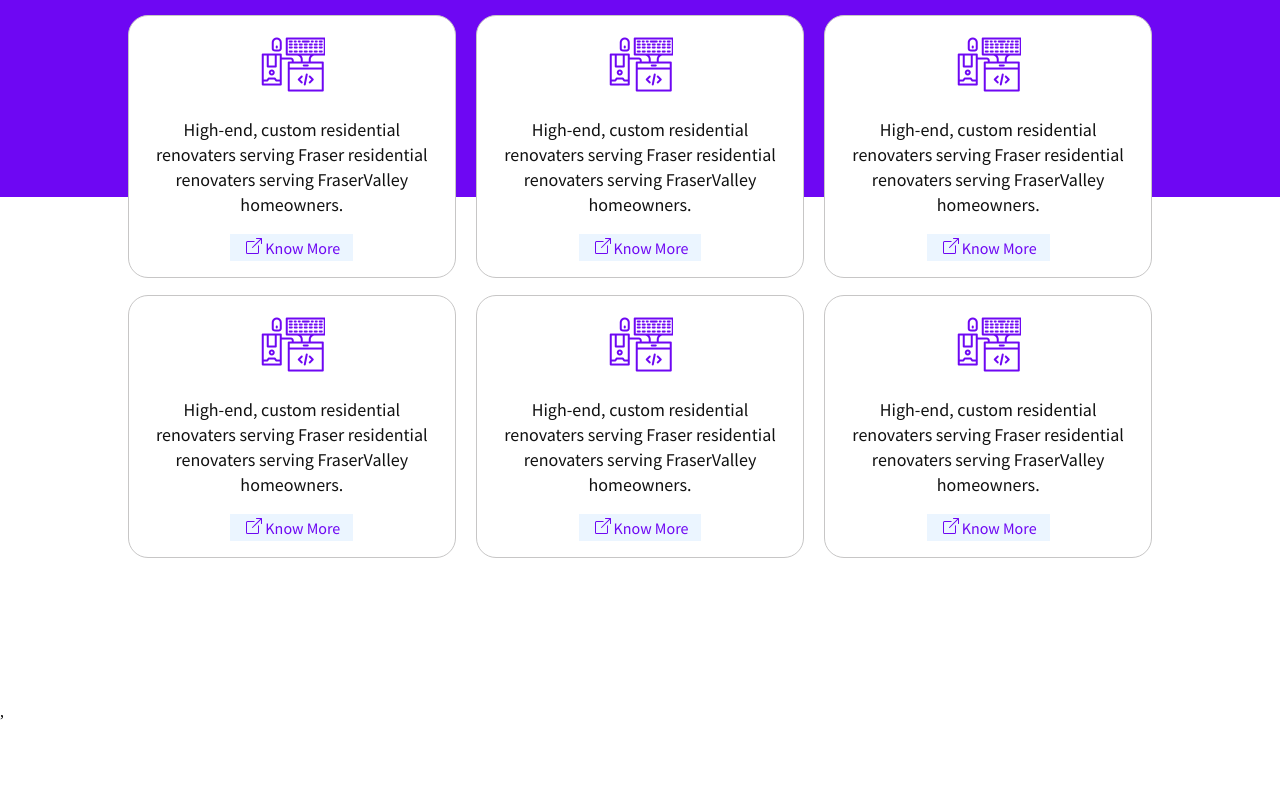
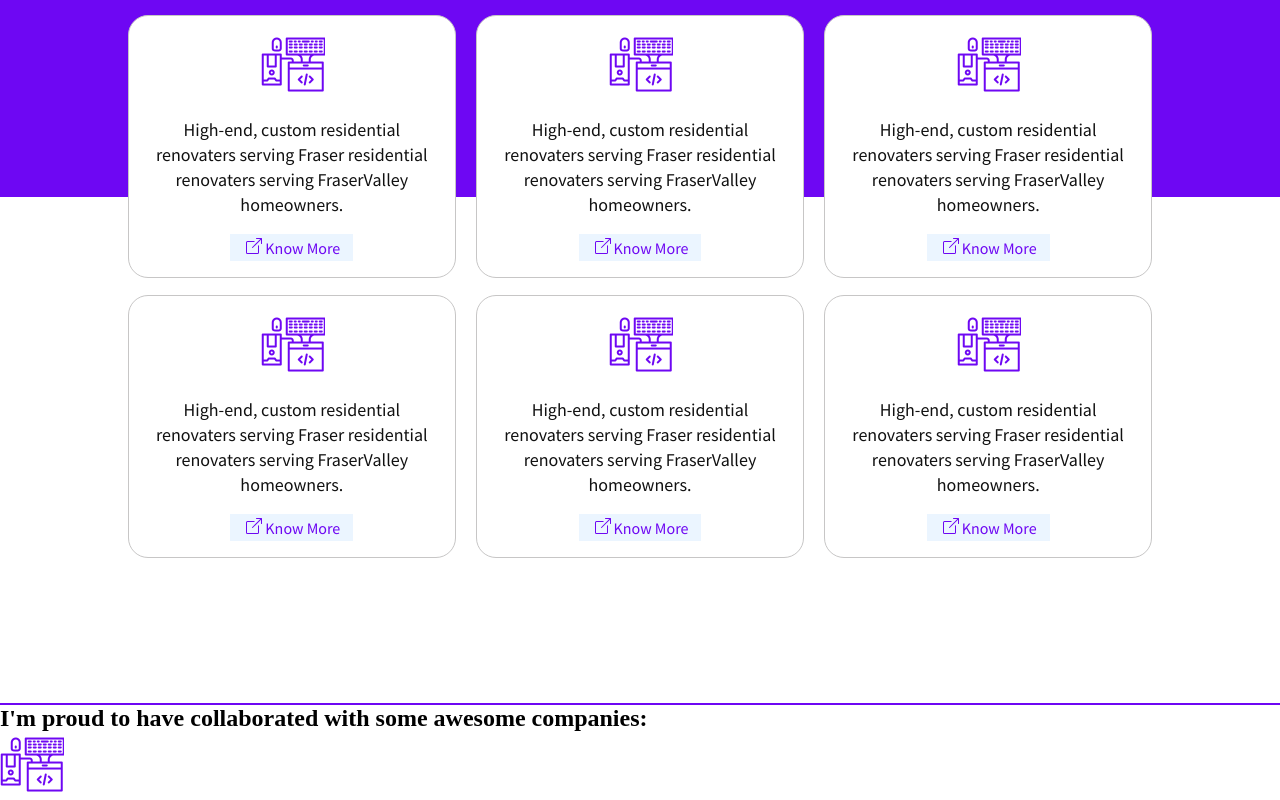
Before and after one commit to uvutkarshverma/uvutkarshverma, a React (Create React App) app: page / in a window 1280 px wide. Shown: the part 4552-5352 px from the top of the page. Before the commit the page ends 5273 px from the top, so only its background shows below. Built offline with nearby package versions, Linux system fonts and the light colour scheme.

Commit message:
added hr line

```diff
--- a/src/assets/style.css
+++ b/src/assets/style.css
@@ -505,3 +505,7 @@
     margin: 0 3px;
     letter-spacing: 0;
 }
+
+hr.line{
+    border: 1px solid var(--color1);
+}
--- a/src/component/Home.jsx
+++ b/src/component/Home.jsx
@@ -425,7 +425,20 @@ function Home() {
         </div>
         <div className="statupcolor"></div>
       </div>
-     ,
+
+    <hr className="line" />
+
+    <div className="companydetail">
+      <div className="cddetail">
+        <h2>I'm proud to have collaborated with some awesome companies:</h2>
+      </div>
+      <div className="companylist">
+        <div className="companyitem">
+        <img src={Logo} alt="" />
+        </div>
+      </div>
+    </div>
+
     </>
   );
 }
```
